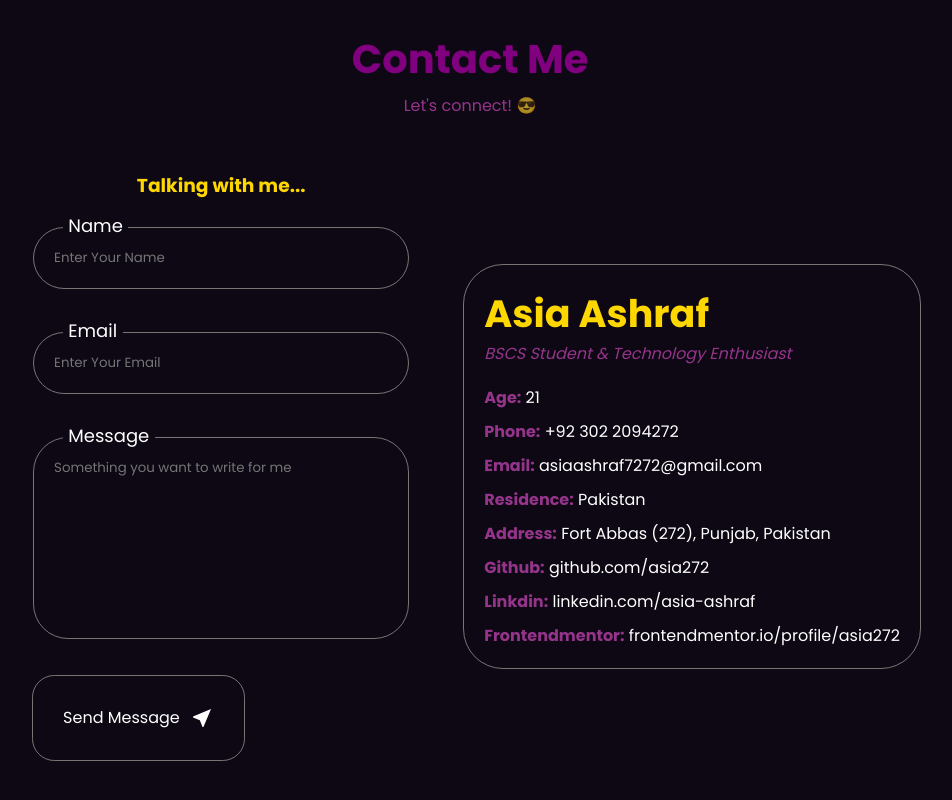
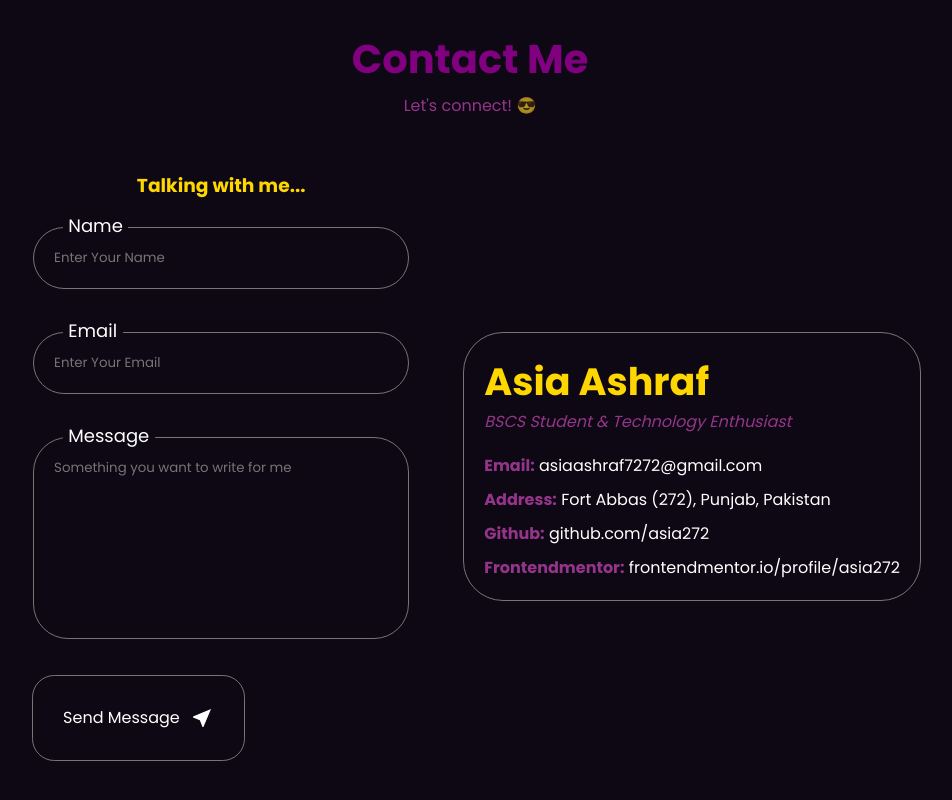
Before and after one commit to asia272/Portfolio, a React (Vite) app: page / in a window 1280 px wide. Shown: the part 3591-4391 px from the top of the page, without its empty margins (170-1122 px from the left). Built offline with nearby package versions, Linux system fonts and the light colour scheme.

Commit message:
update links

```diff
--- a/src/components/Contact/Contact.jsx
+++ b/src/components/Contact/Contact.jsx
@@ -137,19 +137,12 @@ const Contact = () => {
             </i>
           </div>
           <div className="my-contact-info">
-            <p><span>Age:</span> 21</p>
-            <p><span>Phone:</span> +92 302 2094272</p>
             <p><span>Email:</span> <a href="mailto:asiaashraf7272@gmail.com">asiaashraf7272@gmail.com</a> </p>
-            <p><span>Residence:</span> Pakistan</p>
             <p><span>Address:</span> Fort Abbas (272), Punjab, Pakistan</p>
             <p><span>Github:</span> <a href="https://github.com/asia272">github.com/asia272</a></p>
-            <p><span>Linkdin:</span><a href="https://www.linkedin.com/"> linkedin.com/asia-ashraf</a></p>
             <p><span>Frontendmentor:</span><a href="https://www.frontendmentor.io/profile/asia272"> frontendmentor.io/profile/asia272</a></p>
           </div>
-
         </div>
-
-
       </div>
     </div>
   );
--- a/src/components/Projects/data.jsx
+++ b/src/components/Projects/data.jsx
@@ -53,17 +53,17 @@ export const data = [
         id:5,
         name:"Age Calculator ",
         img:age_calculater,
-        link:"https://github.com/asia272/Frontend-Mentor/tree/main/junior/age-calculator-app-main",
+        link:"https://github.com/asia272/Frontend-Mentor/tree/main/public/static_projects/junior/age-calculator-app-main",
         tec_use:"htmlCssJs",
-        site: "https://asia272.github.io/Frontend-Mentor/junior/age-calculator-app-main/"
+        site: "https://frontend-mentor-mauve.vercel.app/static_projects/junior/age-calculator-app-main/"
     },
     {
         id:6,
         name:"Calculator App",
         img:calculater,
-        site:"https://asia272.github.io/Frontend-Mentor/intermediate/calculator-app-main/",
+        site:"https://frontend-mentor-mauve.vercel.app/static_projects/intermediate/calculator-app-main/",
         tec_use:"htmlCssJs",
-        link: "https://github.com/asia272/Frontend-Mentor/tree/main/intermediate/calculator-app-main"
+        link: "https://github.com/asia272/Frontend-Mentor/tree/main/public/static_projects/intermediate/calculator-app-main"
     },
     {
         id:7,
```
